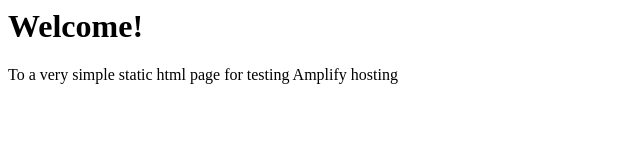
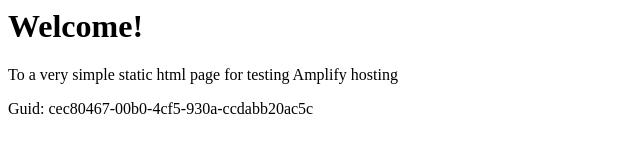
Before and after one commit to aws-aemilia-gru/Github-PR-Commit-Integration-Test-DoNotTouch-Gith-P5X5MO5I-v1-prod-sa-east-1, a website: page src/index.html in a window 1280 px wide. Shown: the whole page, without its empty margins (0-640 px from the left). Drawn offline with Linux system fonts and the light colour scheme.

Commit message:
commit from integ tests

```diff
--- a/src/index.html
+++ b/src/index.html
@@ -1,3 +1,5 @@
+
+
 <html lang="en">
 
 <head>
@@ -10,6 +12,6 @@
 <body>
     <h1>Welcome!</h1>
     <p>To a very simple static html page for testing Amplify hosting</p>
-</body>
+    <p>Guid: cec80467-00b0-4cf5-930a-ccdabb20ac5c</p></body>
 
 </html>
```
